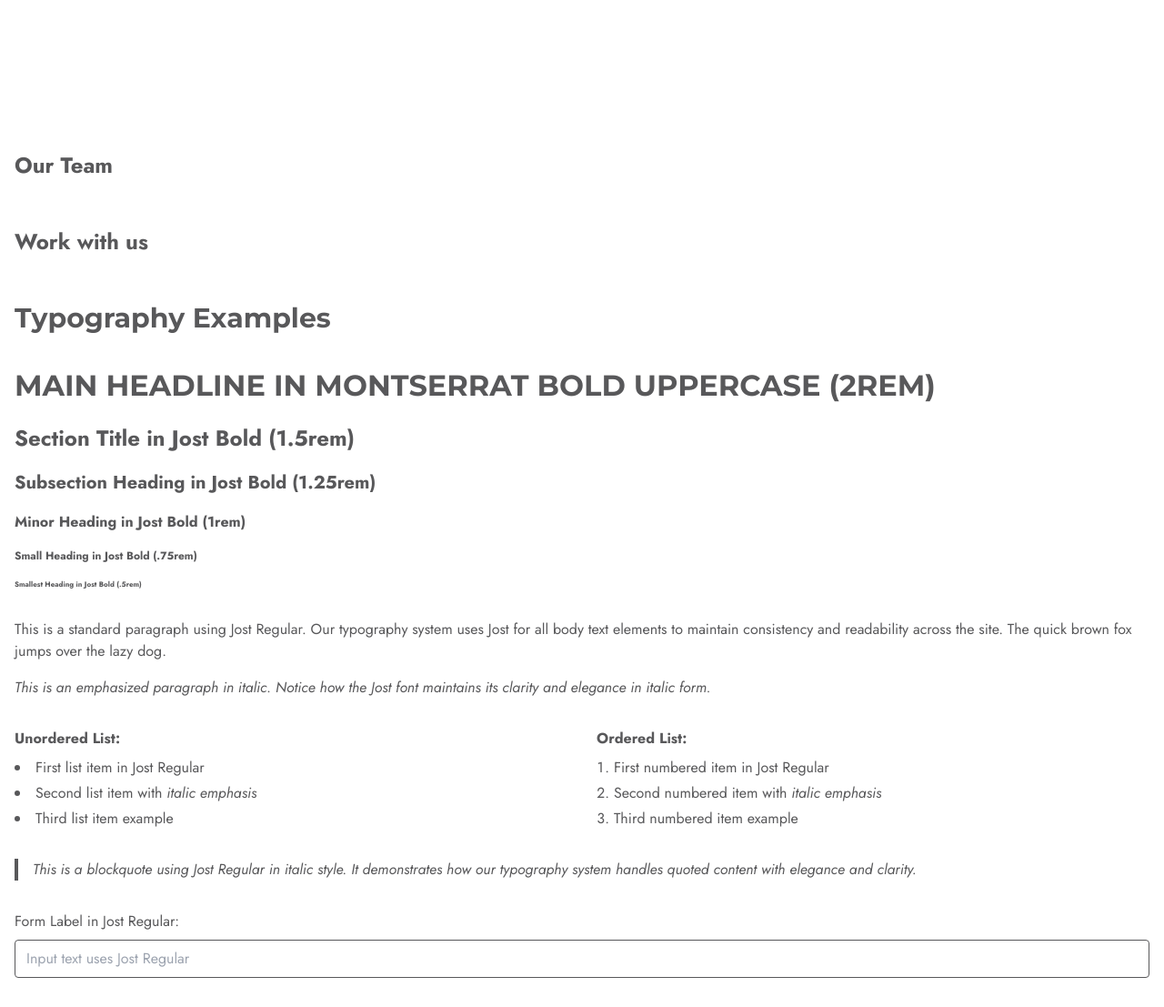
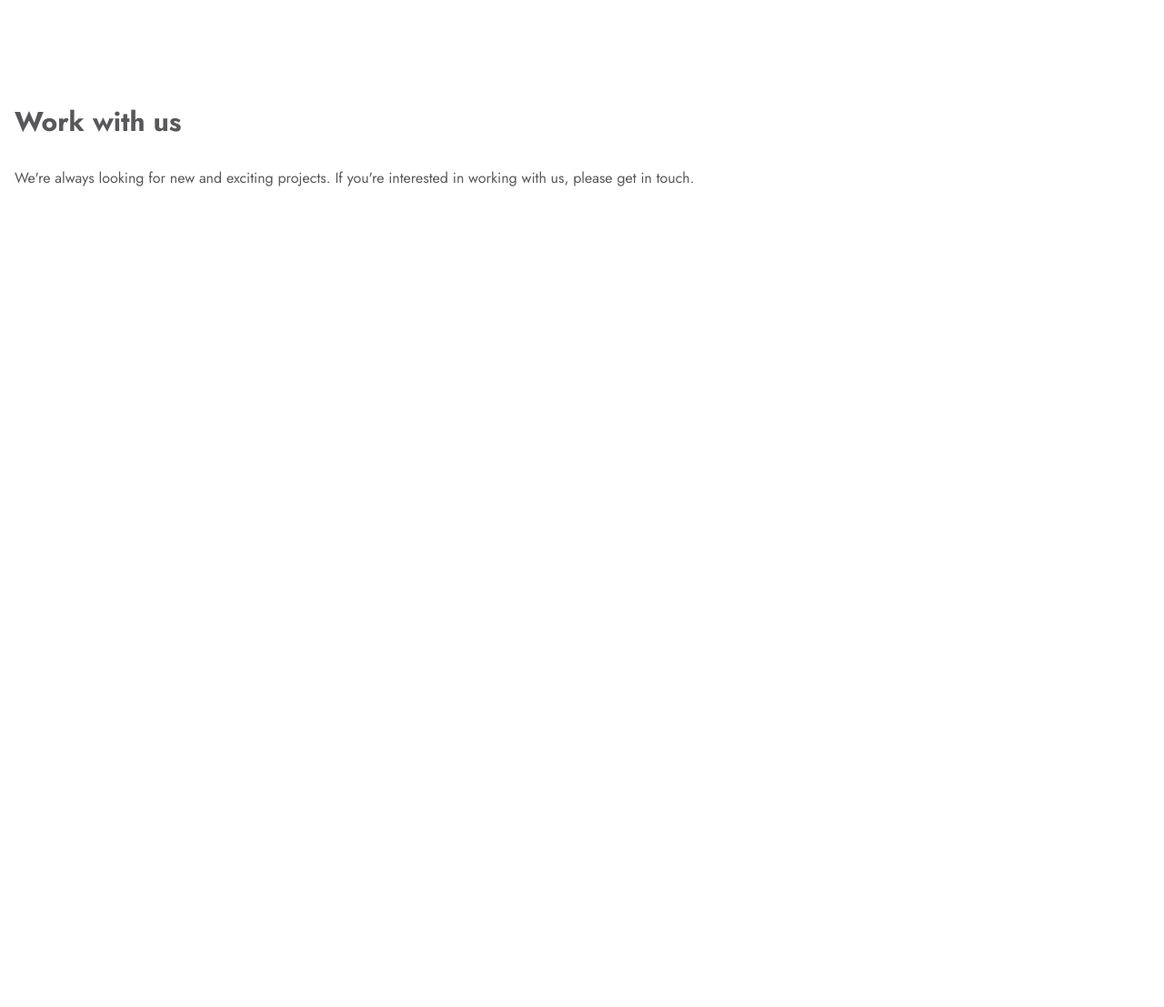
Before and after one commit to elijames/assault-site, an Astro site: page / in a window 1280 px wide. Shown: the part 797-1904 px from the top of the page at 91% size. After the commit the page ends 1085 px from the top, so only its background shows below. Built offline with nearby package versions, Linux system fonts and the light colour scheme; Astro itself is replaced by a stand-in of ours.

Commit message:
update copy

```diff
--- a/src/components/organisms/Nav.astro
+++ b/src/components/organisms/Nav.astro
@@ -108,7 +108,6 @@ const script = `
 	<div class="hidden lg:block w-5/6">
 		<ul class="flex flex-row justify-start items-center gap-10">
 			<li><a href="#approach" class="hover:text-gray-600 transition-colors">Our Approach</a></li>
-			<li><a href="#team" class="hover:text-gray-600 transition-colors">Our Team</a></li>
 			<li><a href="#work-with-us" class="hover:text-gray-600 transition-colors">Work with us</a></li>
 		</ul>
 	</div>
@@ -128,7 +127,6 @@ const script = `
 				</button>
 				<ul class="mt-8 space-y-4">
 					<li><a href="#approach" class="block text-white hover:text-gray-300 transition-colors">Our Approach</a></li>
-					<li><a href="#team" class="block text-white hover:text-gray-300 transition-colors">Our Team</a></li>
 					<li><a href="#work-with-us" class="block text-white hover:text-gray-300 transition-colors">Work with us</a></li>
 				</ul>
 			</div>
--- a/src/pages/index.astro
+++ b/src/pages/index.astro
@@ -54,101 +54,29 @@ const seoData = {
 				}
 			}, 1500); // flipbook duration
 		</script>
-		<section id="approach" class="py-12">
+		<section id="approach" class="pt-0 pb-12">
 			<h2 class="text-3xl font-bold mb-8">Our Approach</h2>
 			<TabSection client:load tabs={[
 				{
 					title: "Curate the experience",
-					content: "We begin with a deep dive into your business, understanding your goals, challenges, and unique value proposition. Our discovery phase sets the foundation for a successful partnership and ensures our strategy aligns perfectly with your objectives.",
+					content: "We design every aspect of your brand's presence to create a unified and exceptional customer journey. By seamlessly integrating the brand's identity across all touchpoints—from the initial digital interaction on your website, to the physical experience of your space, and every detail in between—we ensure a consistent and powerful narrative. This holistic approach builds trust and loyalty, transforming customers into brand advocates by delivering a cohesive and memorable experience that feels both authentic and amazing.",
 					image: "dino-final.png"
 				},
 				{
 					title: "Engage with your audience",
-					content: "Based on our discoveries, we develop a comprehensive strategy that combines creative excellence with data-driven insights. Our strategic approach ensures every decision moves you closer to your business goals.",
+					content: "We connect with your customers in a variety of ways—from surveys and interviews to analyzing their digital interactions—to gain valuable insights. By truly listening and understanding their needs and behaviors, we uncover what's working well and identify opportunities for improvement. These insights are not just data; they are the foundation for making informed decisions that enhance the customer experience, build stronger relationships, and ultimately drive growth for your business.",
 					image: "dino-final.png"
 				},
 				{
 					title: "Grow and evolve",
-					content: "With a solid strategy in place, our team brings your vision to life through expert execution. We maintain clear communication throughout the process, ensuring every deliverable meets our high standards and your expectations.",
+					content: "We blend our expertise with market and customer data to pinpoint opportunities for growth. By analyzing market trends and competitive landscapes alongside the insights gleaned directly from your customers, we identify gaps and untapped potential. This dual-pronged approach ensures our recommendations are not just theoretical but are grounded in real-world data and tailored to your specific audience. This allows us to create actionable strategies that you can execute to expand your reach, improve your offerings, and ultimately, grow your business.",
 					image: "dino-final.png"
 				}
 			]} />
 		</section>
-		<section id="team">
-			<h2>Our Team</h2>
-		</section>
-		<section id="work-with-us">
-			<h2>Work with us</h2>
-		</section>
-		<!-- Real-world Examples -->
-		<section class="space-y-8">
-			<h2 class="font-primary font-bold text-3xl mb-8">Typography Examples</h2>
-
-			<!-- Typography System Examples -->
-			<div class="space-y-8">
-				<!-- Headlines -->
-				<div class="space-y-4">
-					<h1>Main Headline in Montserrat Bold Uppercase (2rem)</h1>
-					<h2>Section Title in Jost Bold (1.5rem)</h2>
-					<h3>Subsection Heading in Jost Bold (1.25rem)</h3>
-					<h4>Minor Heading in Jost Bold (1rem)</h4>
-					<h5>Small Heading in Jost Bold (.75rem)</h5>
-					<h6>Smallest Heading in Jost Bold (.5rem)</h6>
-				</div>
-
-				<!-- Body Text Examples -->
-				<div class="space-y-8">
-					<!-- Paragraph Text -->
-					<div class="space-y-4">
-						<p>
-							This is a standard paragraph using Jost Regular. Our typography system uses Jost
-							for all body text elements to maintain consistency and readability across the site.
-							The quick brown fox jumps over the lazy dog.
-						</p>
-						<p class="italic">
-							This is an emphasized paragraph in italic. Notice how the Jost font maintains
-							its clarity and elegance in italic form.
-						</p>
-					</div>
-
-					<!-- Lists -->
-					<div class="grid grid-cols-1 md:grid-cols-2 gap-8">
-						<div>
-							<h4 class="mb-2">Unordered List:</h4>
-							<ul class="list-disc list-inside space-y-1">
-								<li>First list item in Jost Regular</li>
-								<li>Second list item with <span class="italic">italic emphasis</span></li>
-								<li>Third list item example</li>
-							</ul>
-						</div>
-						<div>
-							<h4 class="mb-2">Ordered List:</h4>
-							<ol class="list-decimal list-inside space-y-1">
-								<li>First numbered item in Jost Regular</li>
-								<li>Second numbered item with <span class="italic">italic emphasis</span></li>
-								<li>Third numbered item example</li>
-							</ol>
-						</div>
-					</div>
-
-					<!-- Blockquote -->
-					<blockquote class="border-l-4 border-primary-500 pl-4 italic">
-						This is a blockquote using Jost Regular in italic style. It demonstrates how our
-						typography system handles quoted content with elegance and clarity.
-					</blockquote>
-
-					<!-- Interactive Elements -->
-					<div class="space-y-2">
-						<label for="example-input">Form Label in Jost Regular:</label>
-						<input
-							type="text"
-							id="example-input"
-							placeholder="Input text uses Jost Regular"
-							class="block w-full border rounded px-3 py-2"
-						/>
-					</div>
-				</div>
-			</div>
+		<section id="work-with-us" class="pt-0 pb-12">
+			<h2 class="text-3xl font-bold mb-8">Work with us</h2>
+			<p class="text-gray-700">We're always looking for new and exciting projects. If you're interested in working with us, please get in touch.</p>
 		</section>
 	</main>
 </Layout>
```
